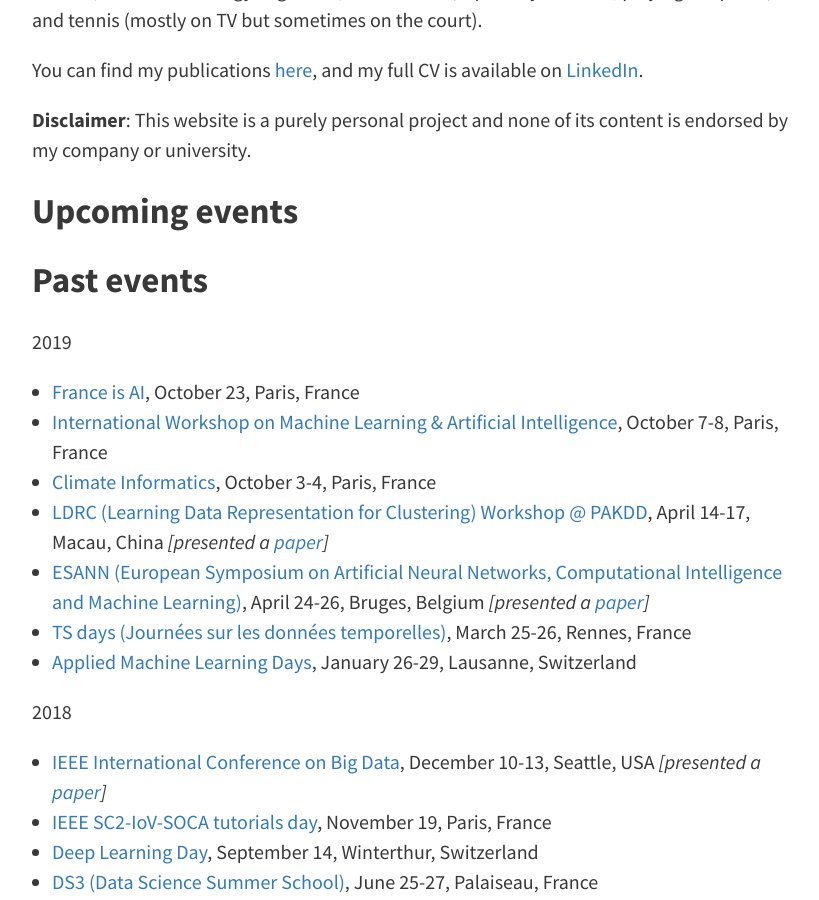
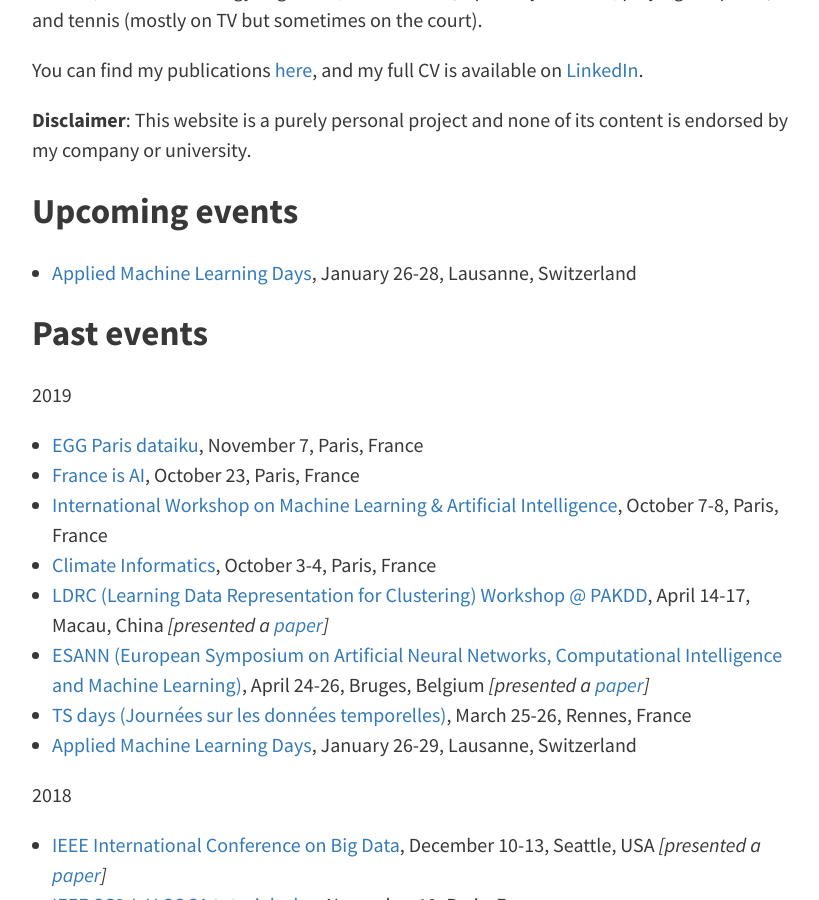
Before and after one commit to FlorentF9/florentf9.github.io, a Jekyll site: the page built from pages/about.md, in a window 1280 px wide and 900 px high, scrolled down 566 px. Shown: the whole window, without its empty margins (224-1043 px from the left). Built offline with Jekyll 4.4.1, drawn with Linux system fonts in a browser that asks for light colours.

Commit message:
Update about.md

```diff
--- a/pages/about.md
+++ b/pages/about.md
@@ -18,10 +18,13 @@
 
 ## Upcoming events
 
+* [Applied Machine Learning Days](https://www.appliedmldays.org/), January 26-28, Lausanne, Switzerland
+
 ## Past events
 
 2019
 
+* [EGG Paris dataiku](https://paris.egg.dataiku.com/home), November 7, Paris, France
 * [France is AI](https://franceisai.com/), October 23, Paris, France
 * [International Workshop on Machine Learning & Artificial Intelligence](https://workshopmlai.wp.imt.fr/), October 7-8, Paris, France
 * [Climate Informatics](https://sites.google.com/view/climateinformatics2019/), October 3-4, Paris, France
```
